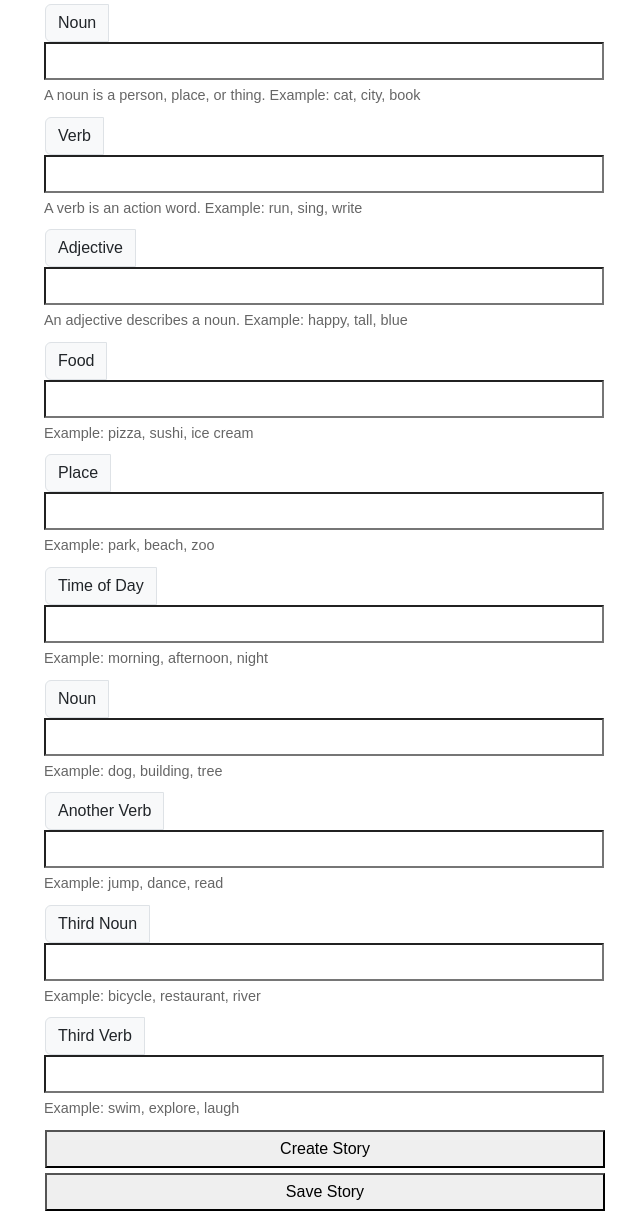
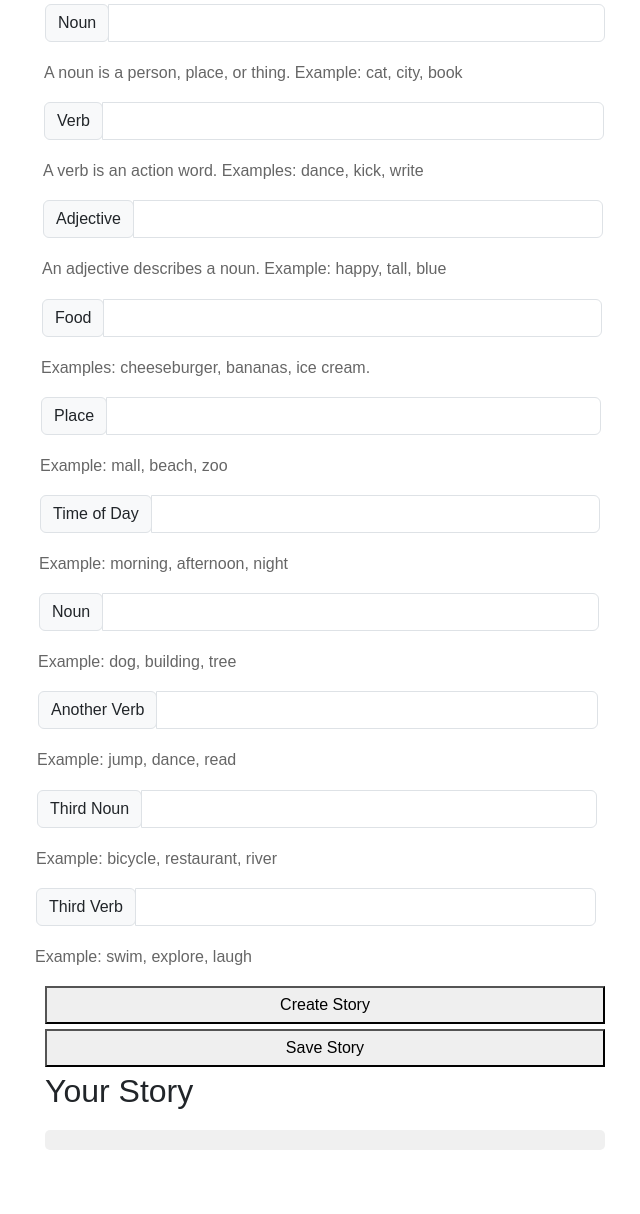
Before and after one commit to Dom-Darling/Aus05_mad_lib, a plain HTML site: page index.html in a window 1280 px wide. Shown: the part 192-1406 px from the top of the page, without its empty margins (315-955 px from the left). After the commit the page ends 1362 px from the top, so only its background shows below. Drawn offline with nearby package versions, Linux system fonts and the light colour scheme.

Commit message:
aesthetic changes to html and css

```diff
--- a/assets/css/styles.css
+++ b/assets/css/styles.css
@@ -26,7 +26,8 @@ input, button {
       margin-bottom: 5px;
      }
 .definition {
-     font-size: 0.9em;
+     text-wrap: flex;
+     font-size: 1.0rem;
      color: #666;
       margin-bottom: 10px;
     }
--- a/index.html
+++ b/index.html
@@ -12,75 +12,135 @@
         <h1>MadLibs Mashup</h1>
         <section>
             <div class="input-group">
+                <div class="input-group mb-3">
+                    <div class="input-group-prepend">
                     <span class="input-group-text" id="inputGroup-sizing-default">Noun</span>
-                <input type="text" id="noun">
-                <div class="definition">A noun is a person, place, or thing. Example: cat, city, book</div>
+                    </div>
+                    <input type="text" class="form-control" aria-label="Default" aria-describedby="inputGroup-sizing-default" id="noun">
+                </div>
+                    <div class="definition">
+                        <h3 class="definition">A noun is a person, place, or thing. Example: cat, city, book</h3>
                     </div>
 
             <div class="input-group">
+                <div class="input-group mb-3">
+                    <div class="input-group-prepend">
                     <span class="input-group-text" id="inputGroup-sizing-default">Verb</span>
-                <input type="text" id="verb">
-                <div class="definition">A verb is an action word. Example: run, sing, write</div>
+                    </div>
+                    <input type="text" class="form-control" aria-label="Default" aria-describedby="inputGroup-sizing-default" id="verb">
+                </div>
+                    <div class="definition">
+                        <h3 class="definition">A verb is an action word. Examples: dance, kick, write</h3>
                     </div>
 
+
             <div class="input-group">
+                <div class="input-group mb-3">
+                    <div class="input-group-prepend">
                     <span class="input-group-text" id="inputGroup-sizing-default">Adjective</span>
-                <input type="text" id="adjective">
-                <div class="definition">An adjective describes a noun. Example: happy, tall, blue</div>
+                    </div>
+                    <input type="text" class="form-control" aria-label="Default" aria-describedby="inputGroup-sizing-default" id="adjective">
+                </div>
+                    <div class="definition">
+                        <h3 class="definition">An adjective describes a noun. Example: happy, tall, blue</h3>
                     </div>
 
-            <!-- New input fields -->
+
             <div class="input-group">
+                <div class="input-group mb-3">
+                    <div class="input-group-prepend">
                     <span class="input-group-text" id="inputGroup-sizing-default">Food</span>
-                <input type="text" id="food">
-                <div class="definition">Example: pizza, sushi, ice cream</div>
+                    </div>
+                    <input type="text" class="form-control" aria-label="Default" aria-describedby="inputGroup-sizing-default" id="food">
+                </div>
+                    <div class="definition">
+                        <h3 class="definition">Examples: cheeseburger, bananas, ice cream.</h3>
                     </div>
 
+
             <div class="input-group">
+                <div class="input-group mb-3">
+                    <div class="input-group-prepend">
                     <span class="input-group-text" id="inputGroup-sizing-default">Place</span>
-                <input type="text" id="place">
-                <div class="definition">Example: park, beach, zoo</div>
+                    </div>
+                    <input type="text" class="form-control" aria-label="Default" aria-describedby="inputGroup-sizing-default" id="place">
+                </div>
+                    <div class="definition">
+                        <h3 class="definition">Example: mall, beach, zoo</h3>
                   </div>
 
+
             <div class="input-group">
+                <div class="input-group mb-3">
+                    <div class="input-group-prepend">
                     <span class="input-group-text" id="inputGroup-sizing-default">Time of Day</span>
-
-                <input type="text" id="time">
-                <div class="definition">Example: morning, afternoon, night</div>
+                    </div>
+                    <input type="text" class="form-control" aria-label="Default" aria-describedby="inputGroup-sizing-default" id="time of day">
+                </div>
+                    <div class="definition">
+                        <h3 class="definition">Example: morning, afternoon, night</h3>
                   </div>
 
+
             <div class="input-group">
+                <div class="input-group mb-3">
+                    <div class="input-group-prepend">
                     <span class="input-group-text" id="inputGroup-sizing-default">Noun</span>
-
-                <input type="text" id="secondNoun">
-                <div class="definition">Example: dog, building, tree</div>
+                    </div>
+                    <input type="text" class="form-control" aria-label="Default" aria-describedby="inputGroup-sizing-default" id="secondNoun">
+                </div>
+                    <div class="definition">
+                        <h3 class="definition">Example: dog, building, tree</h3>
                     </div>
 
+
             <div class="input-group">
+                <div class="input-group mb-3">
+                    <div class="input-group-prepend">
                     <span class="input-group-text" id="inputGroup-sizing-default">Another Verb</span>
-
-                <input type="text" id="secondVerb">
-                <div class="definition">Example: jump, dance, read</div>
+                    </div>
+                    <input type="text" class="form-control" aria-label="Default" aria-describedby="inputGroup-sizing-default" id="secondVerb">
+                </div>
+                    <div class="definition">
+                        <h3 class="definition">Example: jump, dance, read</h3>
                     </div>
 
+
             <div class="input-group">
+                <div class="input-group mb-3">
+                    <div class="input-group-prepend">
                     <span class="input-group-text" id="inputGroup-sizing-default">Third Noun</span>
-
-                <input type="text" id="thirdNoun">
-                <div class="definition">Example: bicycle, restaurant, river</div>
+                    </div>
+                    <input type="text" class="form-control" aria-label="Default" aria-describedby="inputGroup-sizing-default" id="thirdNoun">
+                </div>
+                    <div class="definition">
+                        <h3 class="definition">Example: bicycle, restaurant, river</h3>
                   </div>
 
+
+
             <div class="input-group">
+                <div class="input-group mb-3">
+                    <div class="input-group-prepend">
                     <span class="input-group-text" id="inputGroup-sizing-default">Third Verb</span>
+                    </div>
+                    <input type="text" class="form-control" aria-label="Default" aria-describedby="inputGroup-sizing-default" id="thirdVerb">
+                </div>
+                    <div class="definition">
+                        <h3 class="definition">Example: swim, explore, laugh</h3>
+                  </div>
 
-                <input type="text" id="thirdVerb">
-                <div class="definition">Example: swim, explore, laugh</div>
-            </div>
+            </section>
 
             <button onclick="createStory()">Create Story</button>
             <button onclick="saveStory()">Save Story</button>
 
+
         </section>
+            <h2>Your Story</h2>
+             <p id="story"></p>
+        </section>
+
     </main>
 
     <script src="https://cdn.jsdelivr.net/npm/bootstrap@5.3.3/dist/js/bootstrap.bundle.min.js" integrity="sha384-YvpcrYf0tY3lHB60NNkmXc5s9fDVZLESaAA55NDzOxhy9GkcIdslK1eN7N6jIeHz" crossorigin="anonymous"></script>
```
Lines whose indentation alone changed are shown as unchanged.
